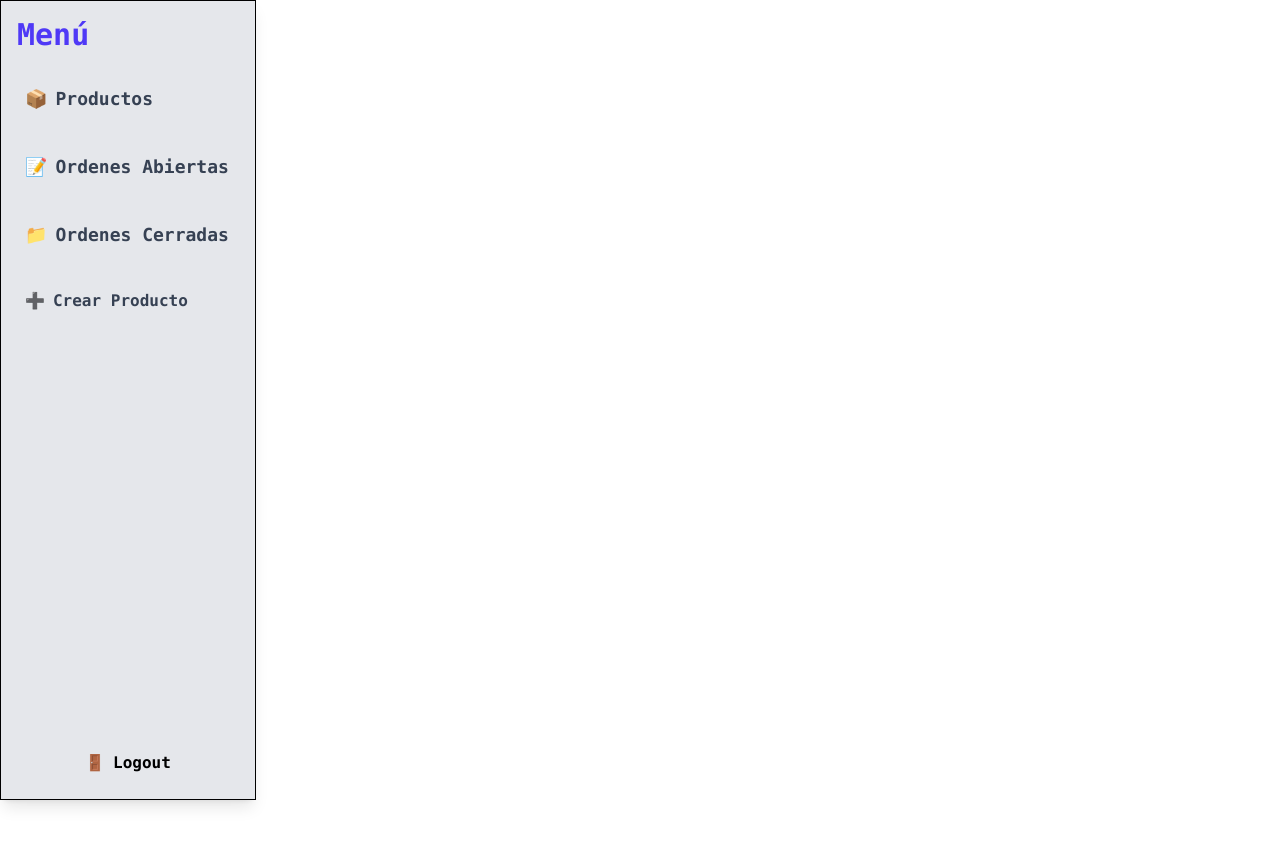
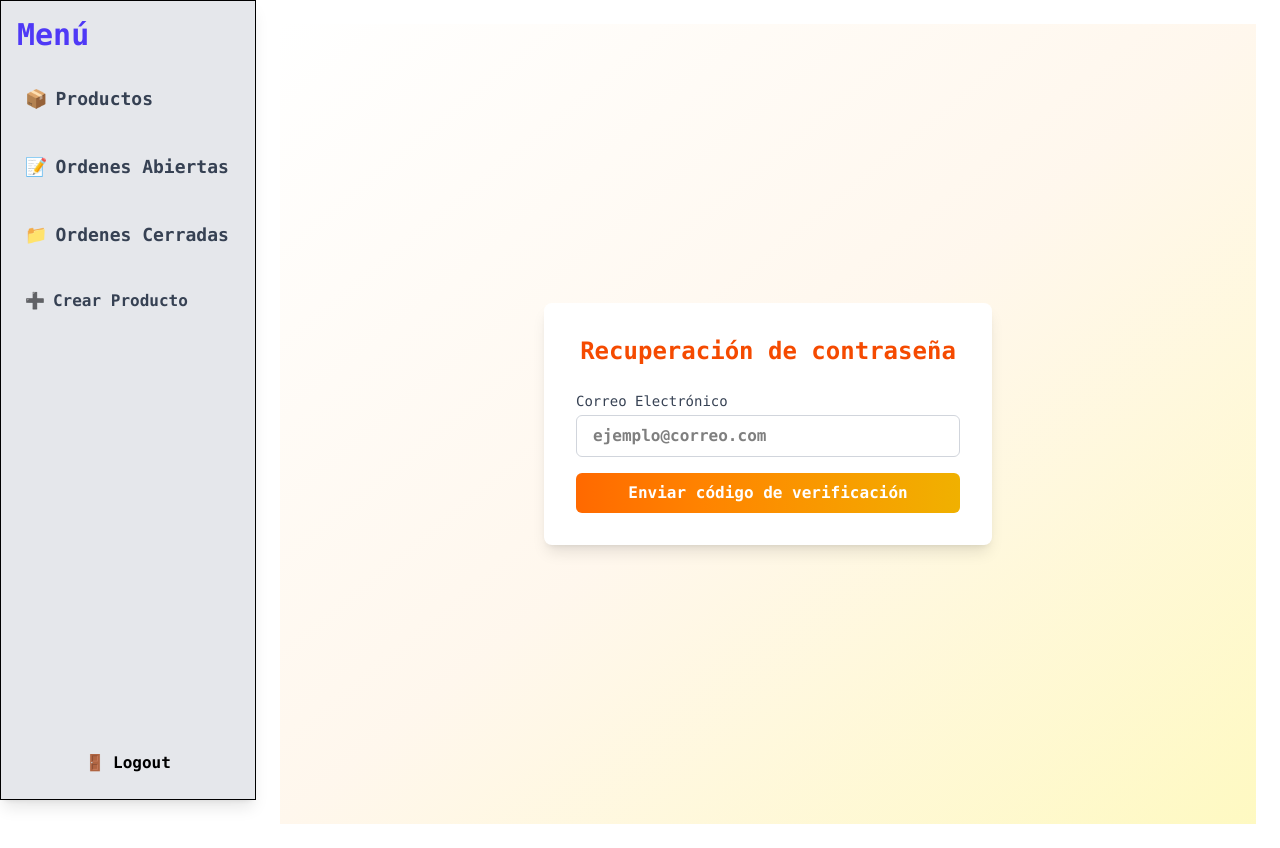
Before and after one commit to RafaelChoza/warehouseAdmin, a React (Vite) app in the folder frontend/: page /recoverEmail in a window 1280 px wide. Before the commit the page ends 800 px from the top, so only its background shows below. Built offline with nearby package versions, Linux system fonts and the light colour scheme; no server answers.

Commit message:
Create verification code service

```diff
--- a/frontend/src/App.tsx
+++ b/frontend/src/App.tsx
@@ -14,6 +14,8 @@ import ClosedOrders from './components/ClosedOrders';
 import IncreaseQtyModal from './components/IncreaseQtyModal';
 import UpdatePassword from './components/UpdatePassword';
 import UpdateOrderModal from './components/UpdateOrderModal';
+import SendMailRecoverPassword from './components/SendMailRecoverPassword';
+import VerificationCodeInput from './components/VerificationCodeInput';
 
 function App() {
   const [menuOpen, setMenuOpen] = useState(false);
@@ -42,6 +44,16 @@ function App() {
             <Route path="/increase-modal" element={<IncreaseQtyModal productId={0} />} />
             <Route path="/updatePassword" element={<UpdatePassword />} />
             <Route path="/updateOrder" element={<UpdateOrderModal />} />
+            <Route path="/recoverEmail" element={<SendMailRecoverPassword />} />
+            <Route
+              path="/verificationCode"
+              element={
+                <VerificationCodeInput onSubmit={(code: string) => {
+                  // TODO: handle verification code submission
+                  console.log('Verification code submitted:', code);
+                }} />
+              }
+            />
           </Routes>
         </div>
       </div>
--- a/frontend/src/components/Login.tsx
+++ b/frontend/src/components/Login.tsx
@@ -48,7 +48,7 @@ export default function Login() {
               className="w-full px-4 py-2 border border-gray-300 rounded-md focus:outline-none focus:ring-2 focus:ring-orange-400"
             />
           </div>
-          <Link to="" className='text-blue-500 underline text-xs'>Olvidaste tu contraseña?</Link>
+          <Link to="/recoverEmail" className='text-blue-500 underline text-xs'>Olvidaste tu contraseña?</Link>
           <button
             type="submit"
             className="w-full bg-gradient-to-r from-orange-500 to-yellow-500 text-white py-2 rounded-md font-semibold hover:scale-105 transition-transform"
--- /dev/null
+++ b/frontend/src/components/SendMailRecoverPassword.tsx
@@ -0,0 +1,55 @@
+import { useState } from "react"
+import postSendEmail from "../service/postSendEmail"
+
+export default function SendMailRecoverPassword() {
+  const [email, setEmail] = useState("")
+
+  const handleChange = (e: React.ChangeEvent<HTMLInputElement>) => {
+    setEmail(e.target.value)
+  }
+
+  const handleSubmit = async (e: React.FormEvent) => {
+    e.preventDefault();
+    if (!email) {
+      alert("Por favor ingresa tu correo electrónico")
+      return
+    }
+
+    localStorage.setItem("StorageEmail", email)
+
+    await postSendEmail(email)
+    alert("Correo enviado exitosamente. Revisa tu bandeja de entrada.")
+  }
+
+  return (
+    <div className="min-h-screen flex items-center justify-center bg-gradient-to-br from-white via-orange-50 to-yellow-100">
+      <div className="bg-white p-8 rounded-lg shadow-lg w-full max-w-md">
+        <h2 className="text-2xl font-bold text-orange-600 mb-6 text-center">
+          Recuperación de contraseña
+        </h2>
+        <form onSubmit={handleSubmit} className="space-y-4">
+          <div>
+            <label className="block text-sm font-medium text-gray-700 mb-1">
+              Correo Electrónico
+            </label>
+            <input
+              type="email"
+              value={email}
+              onChange={handleChange}
+              required
+              placeholder="ejemplo@correo.com"
+              className="w-full px-4 py-2 border border-gray-300 rounded-md focus:outline-none focus:ring-2 focus:ring-orange-400"
+            />
+          </div>
+
+          <button
+            type="submit"
+            className="w-full bg-gradient-to-r from-orange-500 to-yellow-500 text-white py-2 rounded-md font-semibold hover:scale-105 transition-transform"
+          >
+            Enviar código de verificación
+          </button>
+        </form>
+      </div>
+    </div>
+  )
+}
--- /dev/null
+++ b/frontend/src/components/VerificationCodeInput.tsx
@@ -0,0 +1,41 @@
+import { useState } from "react";
+
+type VerificationCodeProps = {
+  onSubmit: (code: string) => void;
+};
+
+export default function VerificationCodeInput({ onSubmit }: VerificationCodeProps) {
+  const [code, setCode] = useState("");
+
+  const handleChange = (e: React.ChangeEvent<HTMLInputElement>) => {
+    setCode(e.target.value);
+  };
+
+  const handleSubmit = (e: React.FormEvent) => {
+    e.preventDefault();
+    onSubmit(code.trim());
+  };
+
+  return (
+    <form onSubmit={handleSubmit} className="max-w-sm mx-auto p-4 bg-white rounded shadow">
+      <label htmlFor="verificationCode" className="block mb-2 font-medium text-gray-700">
+        Código de Verificación
+      </label>
+      <input
+        id="verificationCode"
+        type="text"
+        value={code}
+        onChange={handleChange}
+        placeholder="Ingresa tu código"
+        className="w-full p-2 border border-gray-300 rounded mb-4 focus:outline-none focus:ring-2 focus:ring-orange-400"
+        required
+      />
+      <button
+        type="submit"
+        className="w-full bg-orange-500 text-white py-2 rounded hover:bg-orange-600 transition"
+      >
+        Enviar Código
+      </button>
+    </form>
+  );
+}
--- /dev/null
+++ b/frontend/src/service/postSendEmail.ts
@@ -0,0 +1,17 @@
+
+
+export default async function postSendEmail(email: string) {
+    const url = "http://localhost:8080"
+    try {
+        const response = await fetch(`${url}/email/send?to=${email}`, {
+            method: "POST"
+        })
+        if(!response.ok) {
+            console.error("Error al enviar el correo a la base de datos")
+        } else {
+            console.log("Se envió el correo con éxito")
+        }
+    } catch (error) {
+        console.error("Error con el servidor", error)
+    }
+}
--- /dev/null
+++ b/frontend/src/service/postValidateCode.ts
@@ -0,0 +1,23 @@
+
+export default async function postValidateCode(code: string) {
+    const url = "http://localhost:8080"
+    const email = localStorage.getItem("StorageEmail")
+
+    if (!email) {
+        alert("No se encontró el correo electrónico en localStorage.");
+        return;
+    }
+
+    try {
+        const response = await fetch(`${url}/email/validate?email=${email}&inputCode=${code}`, {
+            method: "POST"
+        })
+        if(!response.ok) {
+            console.error("Error al enviar los datos a la base de datos")
+        } else {
+            console.log("Datos enviados con éxito")
+        }
+    } catch (error) {
+
+    }
+}
```
Also changed, not shown: 2 other files (tests, documents, lock files or other folders).
